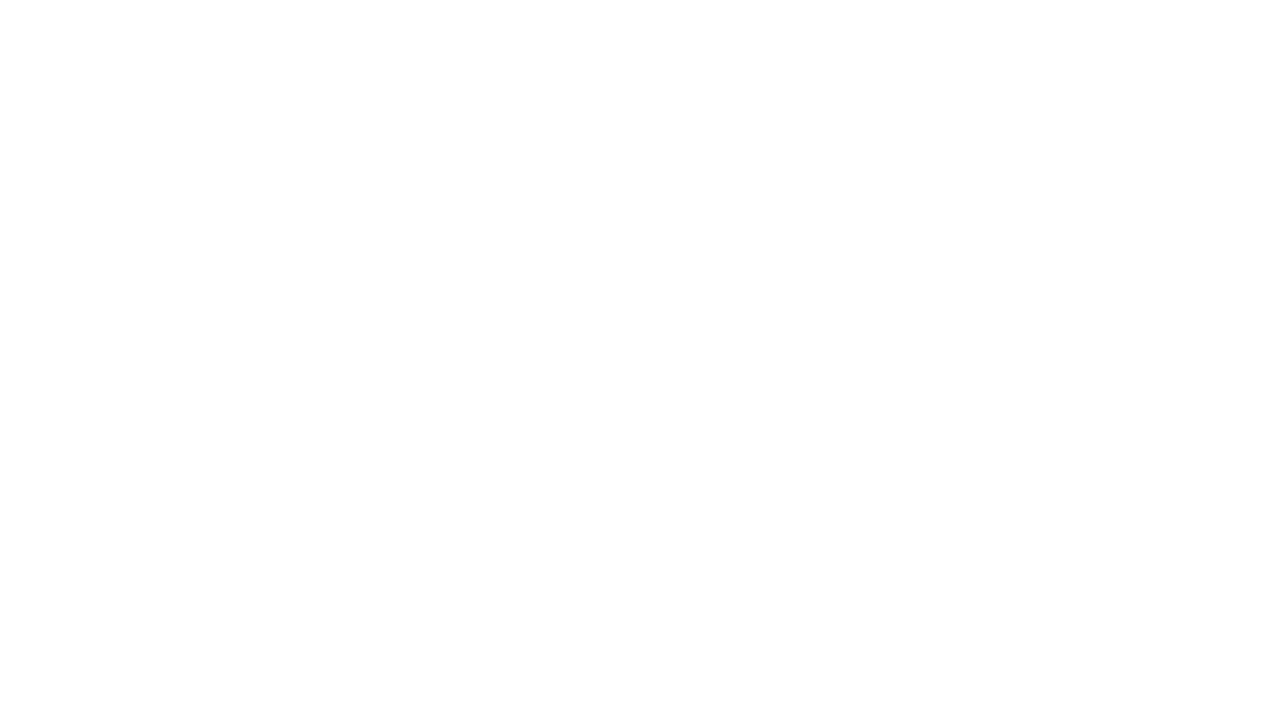
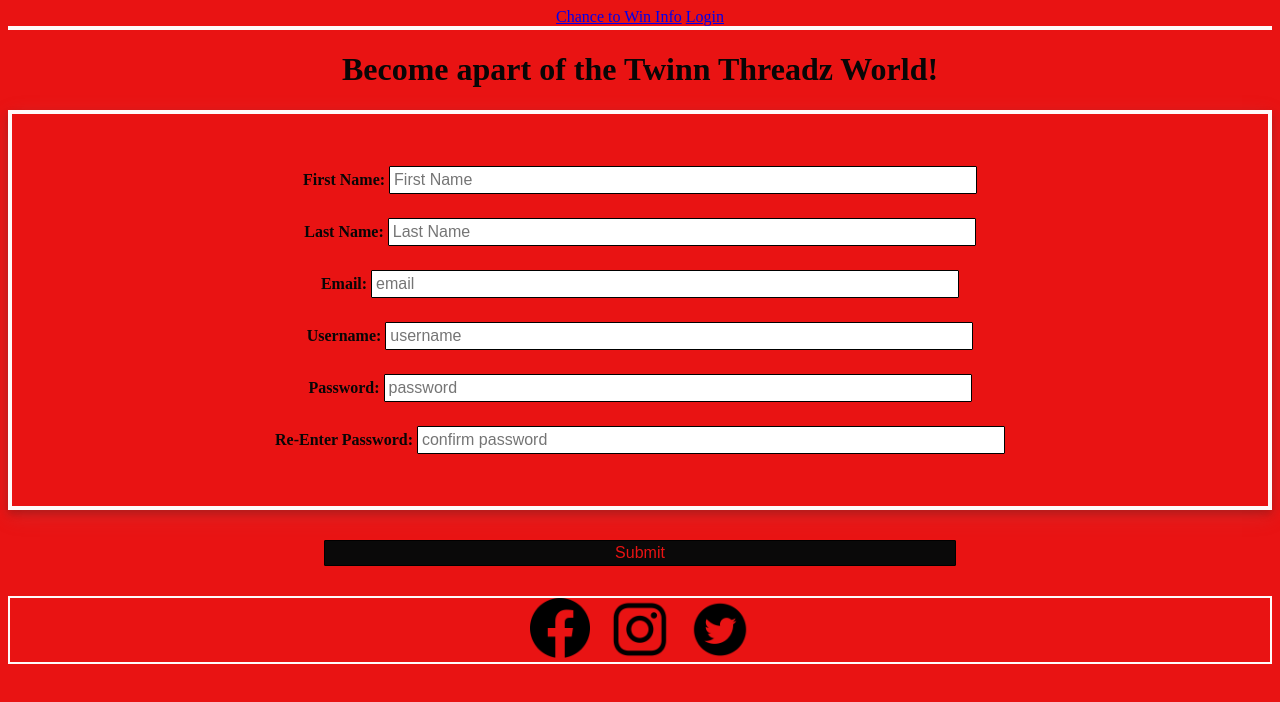
Before and after one commit to allentam24/Register-Page, a plain HTML site: page index.html in a window 1280 px wide. Drawn offline with Linux system fonts and the light colour scheme.

Commit message:
finished

```diff
--- a/index.html
+++ b/index.html
@@ -4,9 +4,53 @@
     <meta charset="UTF-8">
     <meta http-equiv="X-UA-Compatible" content="IE=edge">
     <meta name="viewport" content="width=device-width, initial-scale=1.0">
-    <title>Document</title>
+    <link rel="stylesheet" href="./main.css" />
+    <title>Twinn Threadz</title>
 </head>
 <body>
+    <header>
+        <div class="header">
+        <a href="#">Chance to Win Info</a>
+        <a href="#">Login</a>
+    </header>
+
+        <div class="padded-container2"></div>
+        <h1><div class="h1"> Become apart of the Twinn Threadz World!</h1></div>
+        <div class="h1">
+        <form>
+            <div class="padded-container">
+            <div><strong> First Name: </strong><input type="text" placeholder="First Name" required /></div>
+
+            <div><strong>Last Name: </strong><input type="text" placeholder="Last Name" required /></div>
+
+            <div><strong>Email: </strong><input type="email" placeholder="email" required /></div>
+
+            <div><strong>Username: </strong><input type="text" placeholder="username" required /></div>
+
+            <div><strong>Password: </strong><input type="password" placeholder="password" required /></div>
+
+            <div><strong>Re-Enter Password: </strong><input type="password" placeholder="confirm password" required /></div>
+        </div>
+            <div>
+                <br />
+
+
+                <div class="form button">
+                <button type="submit">Submit</button>
+            </div>
+        </form>
+        <footer>
+<br />
+
+            <div class="padded-container3">
+            <div>
+            <img src="./assets/facebook.png" alt="facebook icon" height="60" width="60"/>
+            <img src="./assets/insta.png" alt="insta icon" height="60" width="60" />
+            <img src="./assets/twitter.png" alt="twitter icon" height="60" width="60" />
+
+        </div>
+        </footer>
+    </div>
 
 </body>
 </html>
--- a/main.css
+++ b/main.css
@@ -0,0 +1,61 @@
+body {
+    background-color: rgb(233, 19, 19);
+
+}
+
+.padded-container {
+    border: 4px solid rgb(255, 250, 250);
+    box-shadow: 0 4px 8px 0 rgba(0, 0, 0, 0.2),
+    0 6px 20px 0 rgba(145, 123, 123, 0.19);
+    margin: auto;
+    padding: 2.5rem;
+}
+
+.header {
+    text-align: center;
+}
+
+.h1 {
+    text-align: center; color: rgb(8, 6, 6);
+}
+.padded-container2 {
+    border: 2px solid rgb(255, 250, 250);
+    box-shadow: 0 4px 8px 0 rgba(0. 0. 0. 0.2),
+    0 6px 20px 0 rgba(145, 123, 123, 0.19);
+}
+
+.padded-container3 {
+    border: 2px solid rgb(255, 250, 250);
+    box-shadow: 0 4px 8px 0 rgba(0. 0. 0. 0.2),
+    0 6px 20px 0 rgba(145, 123, 123, 0.19);
+}
+
+form input, form button {
+    width: 50%;
+    min-width: 300;
+    box-sizing: border-box;
+    margin: .75rem 0;
+    padding: .25rem;
+    line-height: 1rem;
+    font-size: 1em;
+    border: solid 1px black;
+    border-radius: 1px;
+}
+
+form button {
+    color: rgb(233, 19, 19);
+    background-color: rgb(10, 9, 9);
+}
+
+header a:hover, form button:hover {
+    background-color: black;
+    cursor: pointer;
+}
+
+footer img {
+    margin: 0 .5rem;
+}
+
+footer img:hover {
+    cursor: pointer;
+}
```
